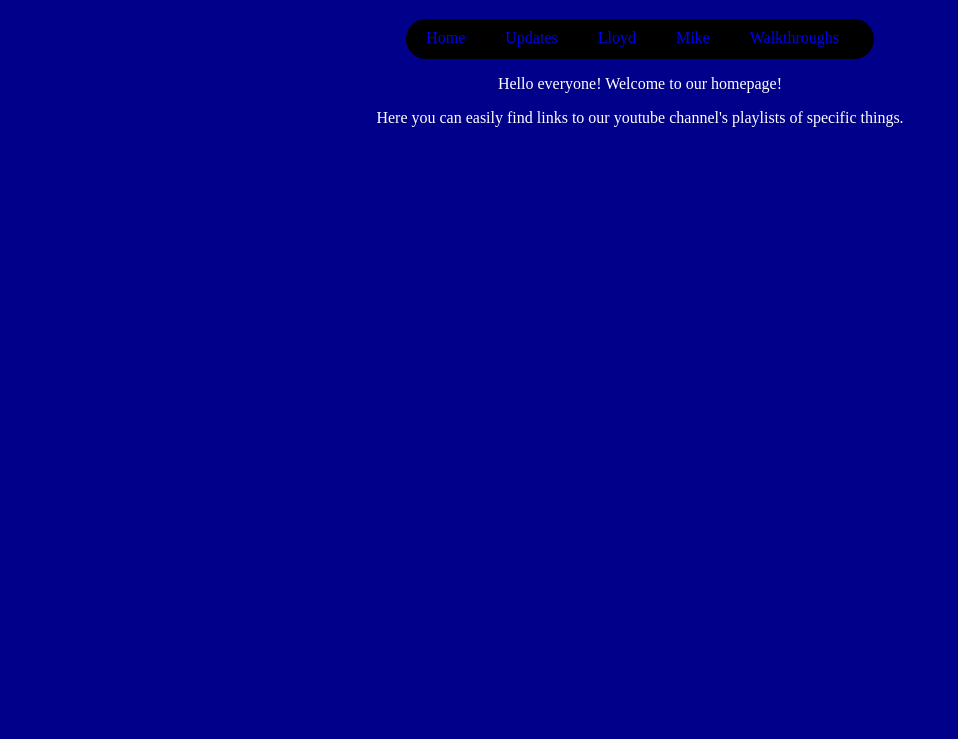
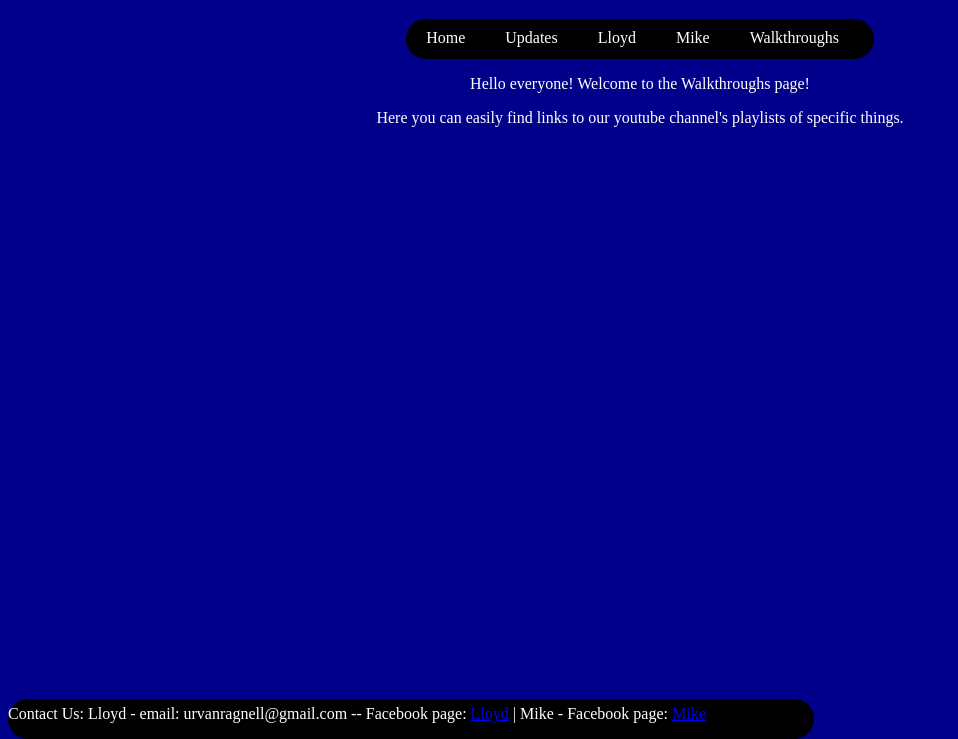
Before and after one commit to LloydIrving/MyFirstWeb, a plain HTML site: page Walkthroughs.html in a window 1280 px wide. Shown: the part 61-800 px from the top of the page, without its empty margins (0-958 px from the left). Drawn offline with Linux system fonts and the light colour scheme.

Commit message:
Changed Navbar color

```diff
--- a/Walkthroughs.html
+++ b/Walkthroughs.html
@@ -26,7 +26,7 @@
 		</div>
 
 	<p class="announcements">
-	Hello everyone! Welcome to our homepage!
+		Hello everyone! Welcome to the Walkthroughs page!
 	</p>
 
 	<p class="container">
@@ -34,6 +34,15 @@
 		of specific things.
 	</p>
 
+	<div class="Contact">
+		<div class="bottom">
+			<p>
+				Contact Us: Lloyd - email: urvanragnell@gmail.com -- Facebook page: <a href="#">Lloyd</a>
+				| Mike - Facebook page: <a href="#">Mike</a>
+			</p>
+		</div>
+	</div>
+
 </body>
 
 </html>
--- a/style.css
+++ b/style.css
@@ -12,6 +12,10 @@ body {
   background-color: black;
   margin-left: auto;
   margin-right: auto;
+}
+
+.navbar li a {
+  color: white;
 }
 
 .navbar ul {
@@ -77,3 +81,25 @@ p {
 .justify {
   text-align: justify;
 }
+
+/* For the Contact Us part */
+
+.bottom {
+  position: fixed;
+  bottom: 0;
+  left: 20;
+}
+
+.Contact {
+  border-radius:25px;
+  margin-top: 20px;
+  height: 40px;
+  width: 63%;
+  background-color: black;
+  position: fixed;
+  bottom: 0;
+}
+
+.Contact a:hover {
+  color: green;
+}
```
Also changed, not shown: Lloyd's page.html (+9 -0 lines), Mike's page.html (+9 -0 lines), Updates.html (+9 -0 lines), index.html (+8 -0 lines). Lines whose indentation alone changed are shown as unchanged.
